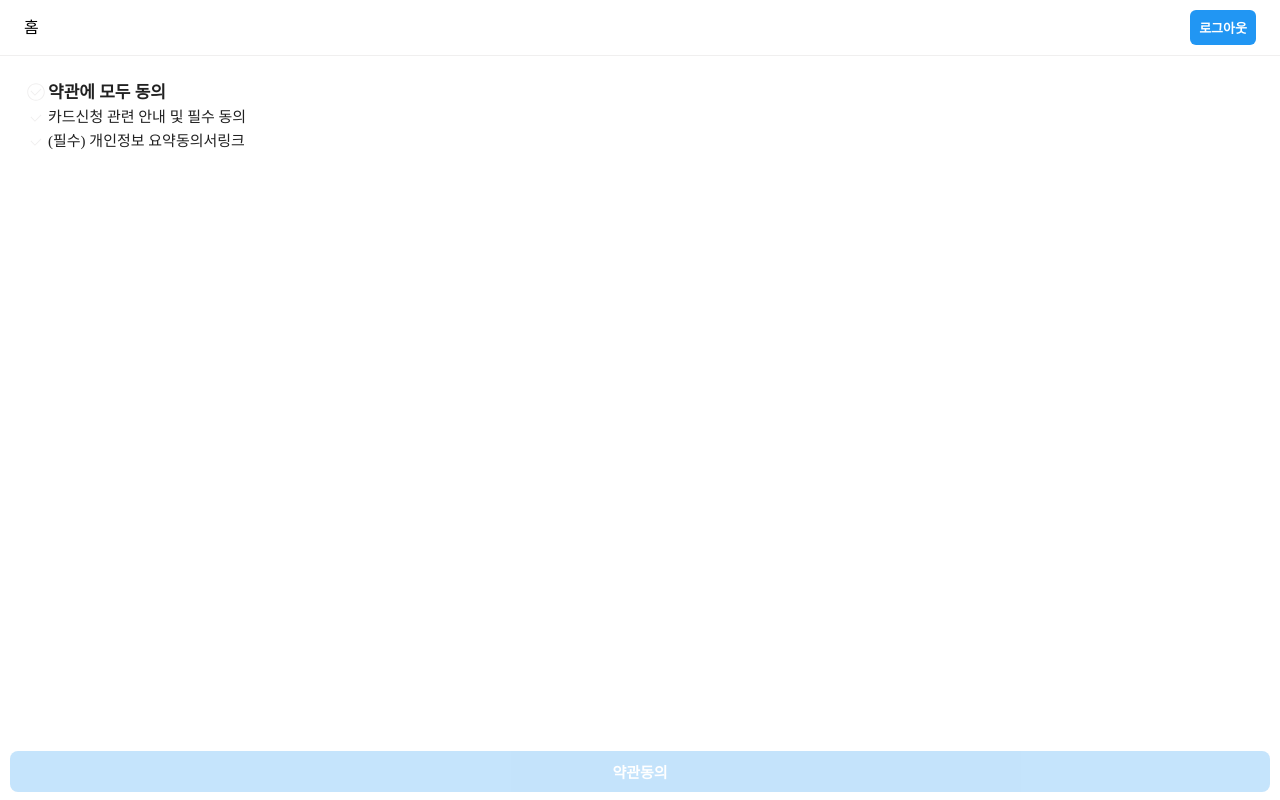
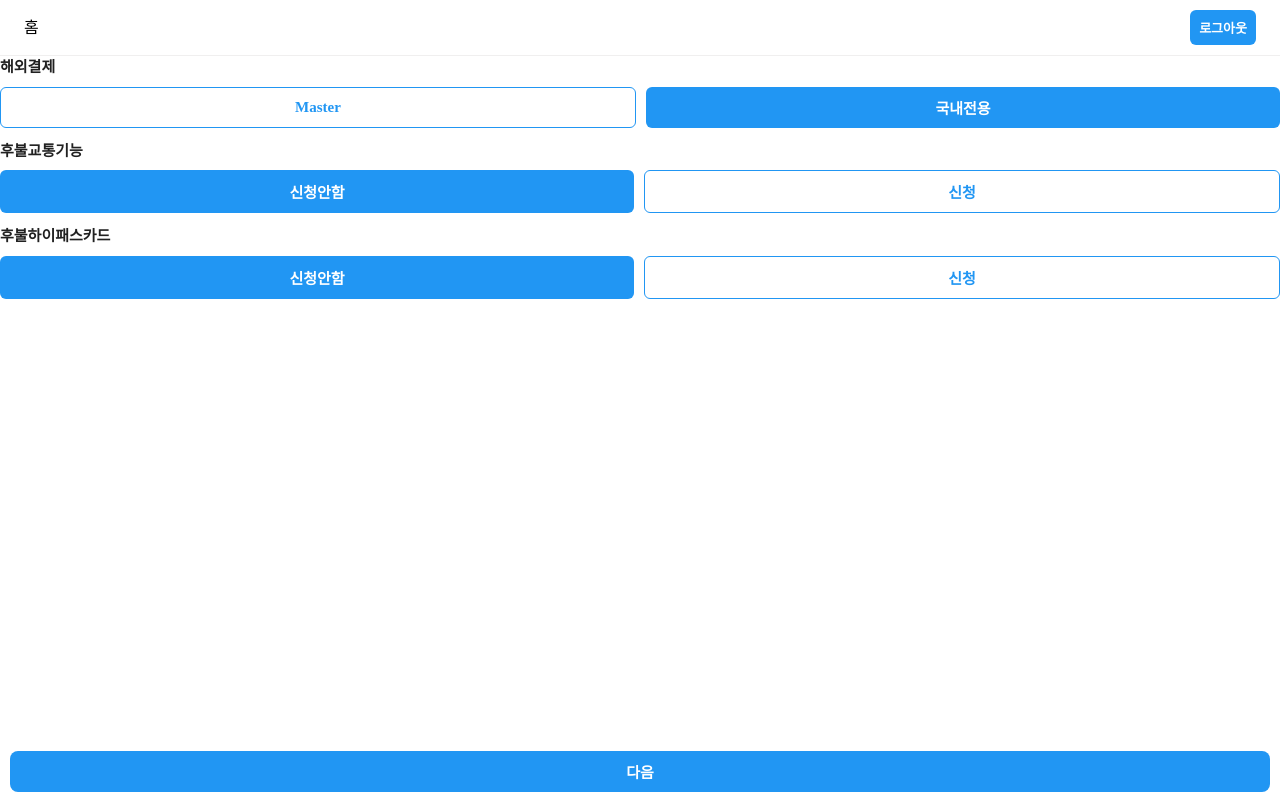
Before and after one commit to geunee92/Mcard, a React (Vite) app: page /apply/1 in a window 1280 px wide. Built offline with nearby package versions, Linux system fonts and the light colour scheme; no server answers; sample sign-in values are in the browser's storage.

Commit message:
feat: 카드신청 기능 구현-카드정보

```diff
--- a/src/components/apply/BasicInfo.tsx
+++ b/src/components/apply/BasicInfo.tsx
@@ -39,6 +39,7 @@ function BasicInfo({ onNext }: { onNext: (infoValues: InfoValues) => void }) {
         value={infoValues.salary}
         onChange={handleInfoChange}
       />
+
       <Select
         name="creditScore"
         label="신용점수"
@@ -46,6 +47,7 @@ function BasicInfo({ onNext }: { onNext: (infoValues: InfoValues) => void }) {
         value={infoValues.creditScore}
         onChange={handleInfoChange}
       />
+
       <Select
         name="payDate"
         label="결제일"
--- a/src/components/apply/CardInfo.tsx
+++ b/src/components/apply/CardInfo.tsx
@@ -1,7 +1,115 @@
-import React from 'react'
+import { useCallback, useState, MouseEvent } from 'react'
 
-function CardInfo(props) {
-  return <div></div>
+import Button from '@shared/Button'
+import Spacing from '@shared/Spacing'
+import FixedBottomButton from '@shared/FixedBottomButton'
+
+import { ApplyValues } from '@models/apply'
+
+type CardInfoValues = Pick<ApplyValues, 'isHipass' | 'isMaster' | 'isRf'>
+
+function CardInfo({
+  onNext,
+}: {
+  onNext: (cardInfoValues: CardInfoValues) => void
+}) {
+  const [cardInfoValues, setCardInfoValues] = useState<CardInfoValues>({
+    isHipass: false,
+    isMaster: false,
+    isRf: false,
+  })
+
+  const { isHipass, isMaster, isRf } = cardInfoValues
+
+  const handleButtonClick = useCallback((e: MouseEvent<HTMLButtonElement>) => {
+    const $button = e.target as HTMLButtonElement
+
+    setCardInfoValues((prevValues) => ({
+      ...prevValues,
+      [$button.name]: JSON.parse($button.dataset.value as string),
+    }))
+  }, [])
+
+  return (
+    <div>
+      <Button.Group title="해외결제">
+        <Button
+          name="isMaster"
+          weak={isMaster === false}
+          size="medium"
+          data-value={true}
+          onClick={handleButtonClick}
+        >
+          Master
+        </Button>
+
+        <Button
+          name="isMaster"
+          weak={isMaster === true}
+          size="medium"
+          data-value={false}
+          onClick={handleButtonClick}
+        >
+          국내전용
+        </Button>
+      </Button.Group>
+
+      <Spacing size={12} />
+
+      <Button.Group title="후불교통기능">
+        <Button
+          name="isRf"
+          weak={isRf === true}
+          size="medium"
+          data-value={false}
+          onClick={handleButtonClick}
+        >
+          신청안함
+        </Button>
+
+        <Button
+          name="isRf"
+          weak={isRf === false}
+          size="medium"
+          data-value={true}
+          onClick={handleButtonClick}
+        >
+          신청
+        </Button>
+      </Button.Group>
+
+      <Spacing size={12} />
+
+      <Button.Group title="후불하이패스카드">
+        <Button
+          name="isHipass"
+          weak={isHipass === true}
+          size="medium"
+          data-value={false}
+          onClick={handleButtonClick}
+        >
+          신청안함
+        </Button>
+
+        <Button
+          name="isHipass"
+          weak={isHipass === false}
+          size="medium"
+          data-value={true}
+          onClick={handleButtonClick}
+        >
+          신청
+        </Button>
+      </Button.Group>
+
+      <FixedBottomButton
+        label="다음"
+        onClick={() => {
+          onNext(cardInfoValues)
+        }}
+      />
+    </div>
+  )
 }
 
 export default CardInfo
--- /dev/null
+++ b/src/components/apply/index.tsx
@@ -0,0 +1,37 @@
+import { useState } from 'react'
+
+import Terms from '@components/apply/Terms'
+import BasicInfo from '@components/apply/BasicInfo'
+import CardInfo from '@components/apply/CardInfo'
+
+import { ApplyValues } from '@models/apply'
+
+function Apply({ step, onSubmit }: { step: number; onSubmit: () => void }) {
+  const handleTermsChange = (terms: ApplyValues['terms']) => {
+    console.log('terms', terms)
+  }
+
+  const handleBasicInfoChange = (
+    infoValues: Pick<ApplyValues, 'salary' | 'payDate' | 'creditScore'>,
+  ) => {
+    console.log('infoValues', infoValues)
+  }
+
+  const handleCardInfoChange = (
+    cardInfoValues: Pick<ApplyValues, 'isHipass' | 'isMaster' | 'isRf'>,
+  ) => {
+    console.log(cardInfoValues)
+  }
+
+  return (
+    <div>
+      {step === 0 ? <Terms onNext={handleTermsChange} /> : null}
+
+      {step === 1 ? <BasicInfo onNext={handleBasicInfoChange} /> : null}
+
+      {step === 2 ? <CardInfo onNext={handleCardInfoChange} /> : null}
+    </div>
+  )
+}
+
+export default Apply
--- a/src/components/shared/Button.tsx
+++ b/src/components/shared/Button.tsx
@@ -8,6 +8,10 @@ import {
   buttonSizeMap,
 } from '@styles/button'
 
+import Flex from './Flex'
+import Text from './Text'
+import Spacing from './Spacing'
+
 interface ButtonProps {
   color?: ButtonColor
   size?: ButtonSize
@@ -17,7 +21,7 @@ interface ButtonProps {
   css?: SerializedStyles
 }
 
-const Button = styled.button<ButtonProps>(
+const BaseButton = styled.button<ButtonProps>(
   {
     cursor: 'pointer',
     fontWeight: 'bold',
@@ -43,4 +47,43 @@ const Button = styled.button<ButtonProps>(
       : undefined,
 )
 
+function ButtonGroup({
+  title,
+  children,
+}: {
+  title?: string
+  children: React.ReactNode
+}) {
+  return (
+    <Flex direction="column">
+      {title != null ? (
+        <>
+          <Text typography="t6" bold={true}>
+            {title}
+          </Text>
+
+          <Spacing size={8} />
+        </>
+      ) : null}
+
+      <Flex css={buttonGroupStyle}>{children}</Flex>
+    </Flex>
+  )
+}
+
+const buttonGroupStyle = css`
+  flex-wrap: wrap;
+  gap: 10px;
+
+  & button {
+    flex: 1;
+  }
+`
+
+const Button = BaseButton as typeof BaseButton & {
+  Group: typeof ButtonGroup
+}
+
+Button.Group = ButtonGroup
+
 export default Button
--- a/src/pages/Apply.tsx
+++ b/src/pages/Apply.tsx
@@ -1,31 +1,15 @@
-import BasicInfo from '@/components/apply/BasicInfo'
-import CardInfo from '@/components/apply/CardInfo'
-import Terms from '@/components/apply/Terms'
-import { ApplyValues } from '@/models/apply'
-import React, { useState } from 'react'
+import { useState } from 'react'
+
+import Apply from '@components/apply'
 
 function ApplyPage() {
-  const [step, setStep] = useState(0)
+  const [step, setStep] = useState(2)
 
-  const handleTermsChange = (terms: ApplyValues['terms']) => {
-    console.log('terms', terms)
+  const handleSubmit = () => {
+    // TODO: 카드신청
   }
 
-  const handleBasicInfoChange = (
-    infoValues: Pick<ApplyValues, 'salary' | 'payDate' | 'creditScore'>,
-  ) => {
-    console.log('infoValues', infoValues)
-  }
-
-  return (
-    <div>
-      {step === 0 ? <Terms onNext={handleTermsChange} /> : null}
-
-      {step === 1 ? <BasicInfo onNext={handleBasicInfoChange} /> : null}
-
-      {step === 2 ? <CardInfo /> : null}
-    </div>
-  )
+  return <Apply step={step} onSubmit={handleSubmit} />
 }
 
 export default ApplyPage
```
